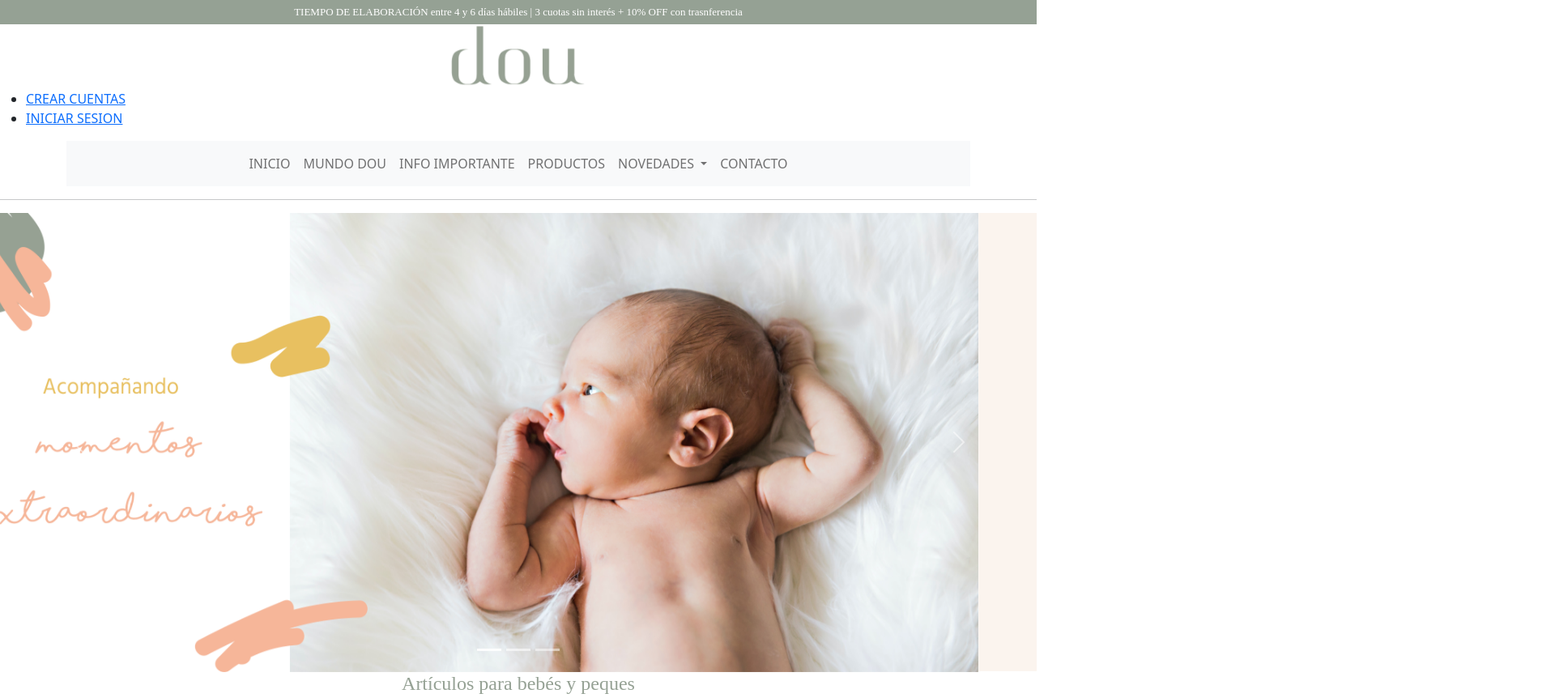
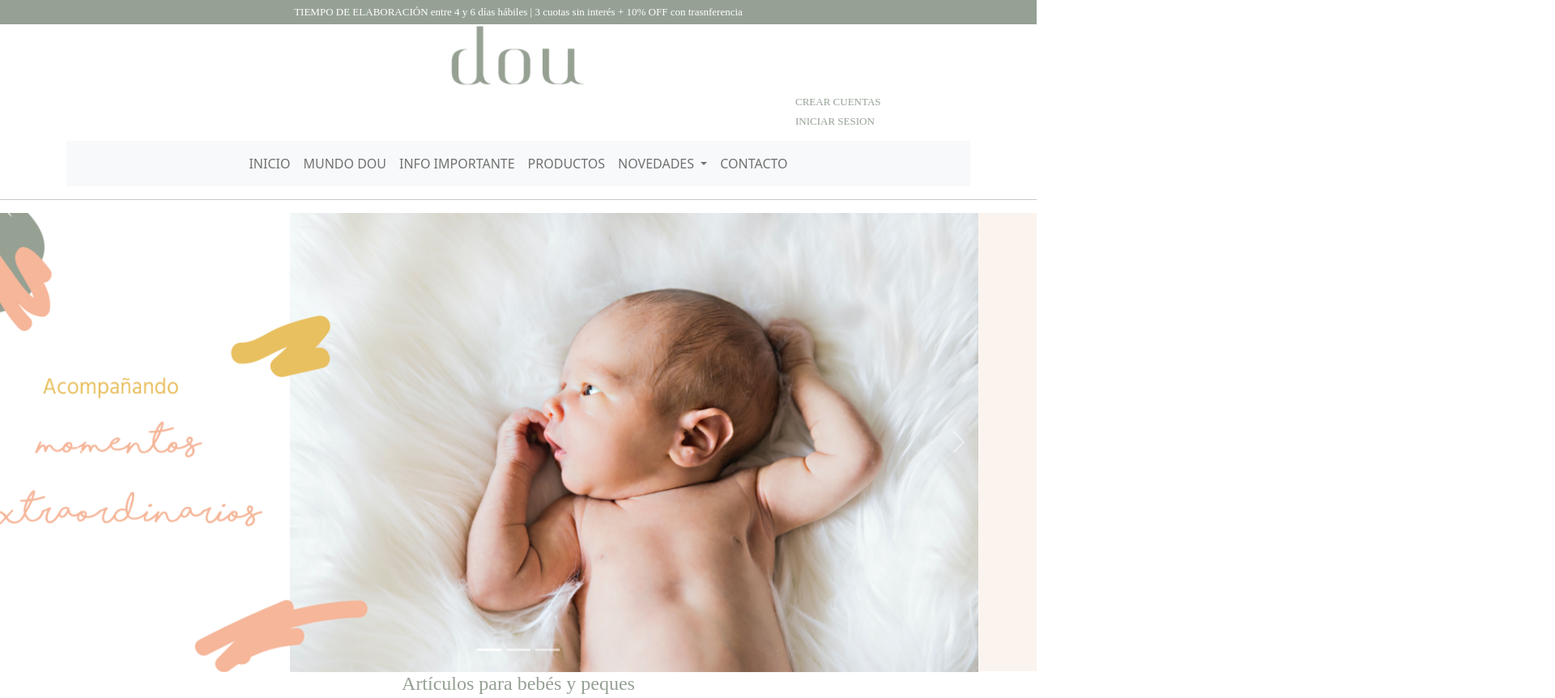
Before and after one commit to Ezequiellm23/proyecto-sass, a website: page index.html in a window 1280 px wide. Shown: the top 862 px of the page at 81% size, 1920 px wide, since content can reach past the window. Drawn offline with nearby package versions, Linux system fonts and the light colour scheme.

Commit message:
avances index sass

```diff
--- a/scss/origen.scss
+++ b/scss/origen.scss
@@ -71,6 +71,30 @@ footer{
 
 .bodyIndex{
 
+         .opcionesUsuario{
+                         position: relative;
+                         left: 950px;
+                         top: 2px;
+                         text-decoration: none;
+                         list-style: none;
+
+                         a{
+                             color: #95a194;
+                             text-decoration: none;
+                             font-family: Hind Light;
+                             font-size: small;
+
+                         }
+
+         }
+
+
+
+
+}
+
+.bodyIndex{
+
 
        main{text-align: center;
 
```
Also changed, not shown: css/origen.css.
